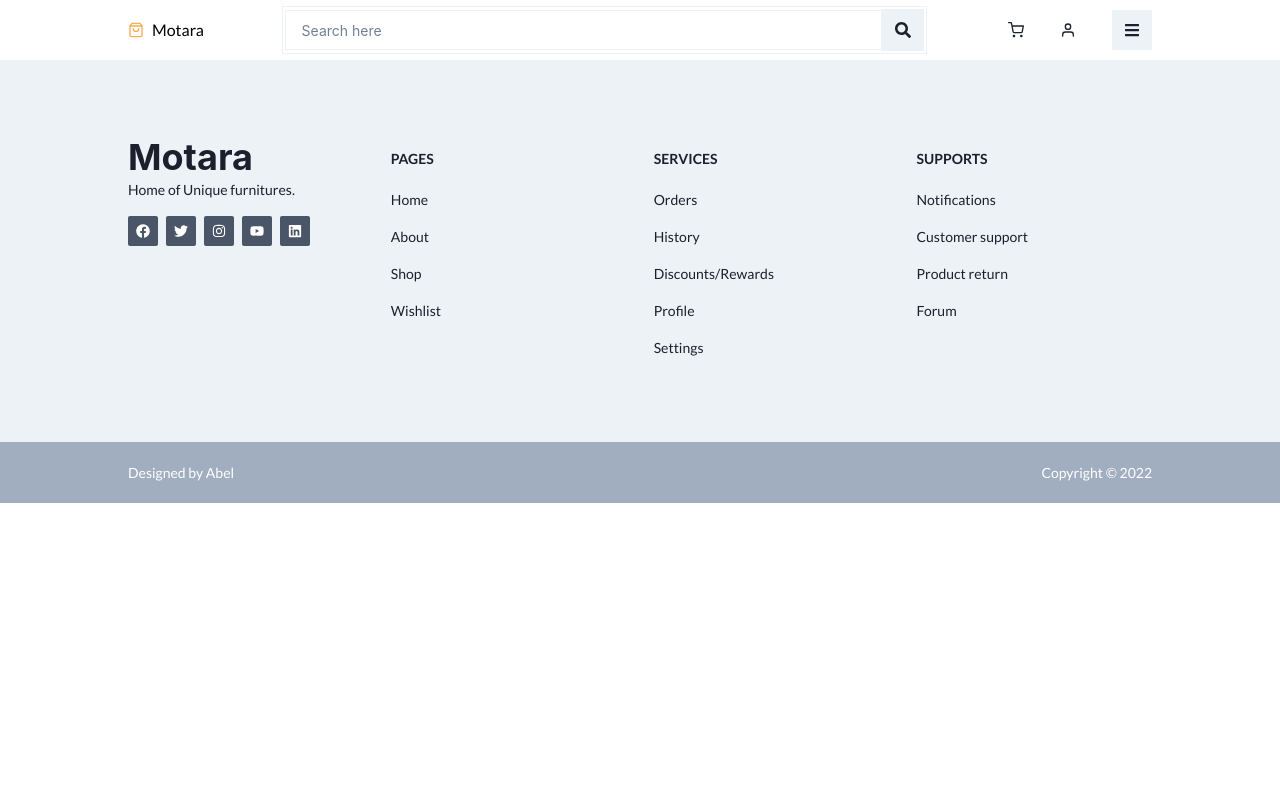
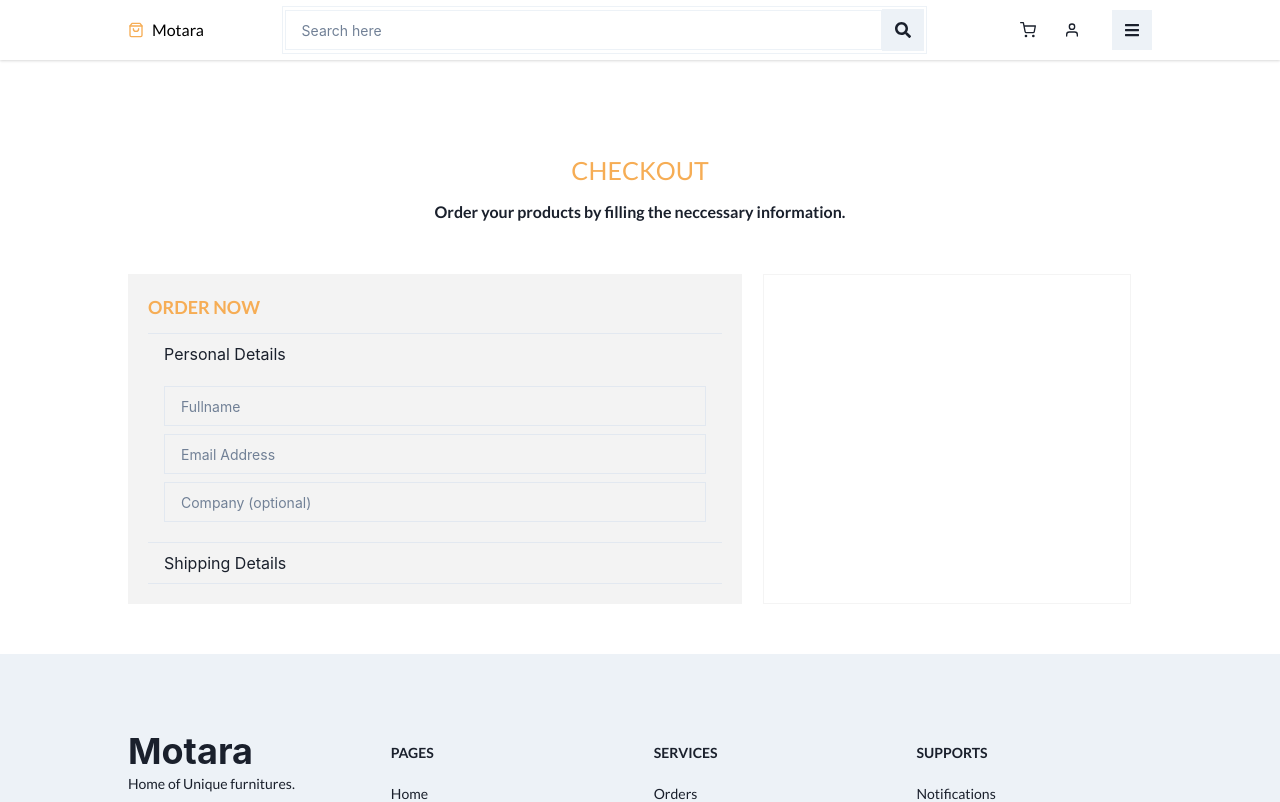
Before and after one commit to code-wizard21/Ecommerce, a React (Create React App) app: page /checkout in a window 1280 px wide. Shown: the top 802 px of the page. Built offline with nearby package versions, Linux system fonts and the light colour scheme.

Commit message:
feat: add checkout page

```diff
--- a/src/components/topbar.js
+++ b/src/components/topbar.js
@@ -1,9 +1,16 @@
 import { Box, Flex, Link, Text } from "@chakra-ui/react";
 import { FiShoppingBag, FiShoppingCart, FiUser } from "react-icons/fi";
+import { useLocation } from "react-router-dom";
 import Navbar from "./navbar";
 import SearchBar from "./searchbar";
 
 const Topbar = () => {
+    const location = useLocation().pathname;
+    const active = {
+        color: "white",
+        backgroundColor: "#f6ad55"
+    }
+
     return (
         <nav>
             <Flex justify="space-between" align="center" shadow="base" px={[null, "0px", "5%", "10%"]} py="1.5">
@@ -18,11 +25,11 @@
                 </Box>
 
                 <Flex align="center" justify="flex-end" w="22%">
-                    <Link href="/cart" p="3" me={3} _hover={{ color: "orange.300" }}>
+                    <Link href="/cart" p="2" me={3} style={ (location === "/cart") ? active : {color:""} } _hover={{ color: "orange.300" }}>
                         <FiShoppingCart />
                     </Link>
 
-                    <Link href="/login" p="3" me={6} _hover={{ color: "orange.300" }}>
+                    <Link href="/login" p="2" me={6} style={ (location === "/login" || location === "/register") ? active : {color:""} } _hover={{ color: "orange.300" }}>
                         <FiUser />
                     </Link>
 
--- a/src/routes/index.js
+++ b/src/routes/index.js
@@ -7,6 +7,7 @@
 import Register from "../views/register";
 import Shop from "../views/shop";
 import Cart from "../views/cart";
+import Checkout from "../views/checkout";
 
 
 const RoutesProvider = () => {
@@ -19,6 +20,7 @@
                 <Route path="/register" exact element={<Register />} />
                 <Route path="/shop" exact element={<Shop />} />
                 <Route path="/cart" exact element={<Cart />} />
+                <Route path="/checkout" exact element={<Checkout />} />
             </Routes>
             <MobileBottombar />
             <Footer />
--- a/src/views/cart.js
+++ b/src/views/cart.js
@@ -1,4 +1,4 @@
-import { Badge, Box, Button, Divider, Flex, Image, Input, Text } from "@chakra-ui/react"
+import { Badge, Box, Button, Divider, Flex, Image, Input, Link, Text } from "@chakra-ui/react"
 import Heading from "../components/heading";
 import chair from "../assets/imgs/chairs/chair03-01.png"
 import { FaHandPointDown, FaMinus, FaPlus } from "react-icons/fa";
@@ -13,9 +13,9 @@
                 <Box w={["100%", "100%", "60%"]} fontSize="14px" >
                     <Box p="20px" bgColor="#f3f3f3">
 
-                        <Flex align="center" borderBlock="1px solid #f3f3f3" bgColor="white" p="10px 20px">
+                        <Flex align="center" borderBlock="1px solid #f3f3f3" bgColor="white" p="10px">
                             <Image src={chair} w={["100px","150px"]} />
-                            <Box p="30px" flex="1">
+                            <Box p="30px 10px" flex="1">
                                 <Text fontWeight="bold">Ashby center chair <Badge colorScheme="red" p="2" float="right"><FiTrash /></Badge></Text>
                                 <Text>chair, furniture</Text>
                                 <Flex justify="space-between" align="flex-end" flexWrap="wrap" w="100%" mt="6">
@@ -29,9 +29,9 @@
                             </Box>
                         </Flex>
 
-                        <Flex align="center" borderBlock="1px solid #f3f3f3" bgColor="white" p="10px 20px">
+                        <Flex align="center" borderBlock="1px solid #f3f3f3" bgColor="white" p="10px">
                             <Image src={chair} w={["100px","150px"]} />
-                            <Box p="30px" flex="1">
+                            <Box p="30px 10px" flex="1">
                                 <Text fontWeight="bold">Ashby center chair <Badge colorScheme="red" p="2" float="right"><FiTrash /></Badge></Text>
                                 <Text>chair, furniture</Text>
                                 <Flex justify="space-between" align="flex-end" flexWrap="wrap" w="100%" mt="6">
@@ -45,15 +45,15 @@
                             </Box>
                         </Flex>
 
-                        <Box justify="space-between" p="10px 20px" >
-                            <Flex p="2" pt="5%"><Text>Have a coupon code? Enter here </Text> <Text color="orange.300" p="5px 10px"><FaHandPointDown /></Text></Flex>
+                        <Box justify="space-between" p="10px 0" >
+                            <Flex p="3" pt="5%"><Text>Have a coupon code? Enter here </Text> <Text color="orange.300" p="5px 10px"><FaHandPointDown /></Text></Flex>
                             <Flex align="center" w="100%" p="2px" mb="5%" border="1px" bgColor="white" borderColor="gray.100" borderRadius="0">
                                 <Input placeholder="Enter code" fontSize="14px" borderRadius="0" />
                                 <Button href="/" bgColor="gray.100" fontSize="14px" p="12px 25px" border="1px" borderColor="gray.100" borderRadius="0">
                                     Redeem code
                                 </Button>
                             </Flex>
-                            <Text p="2" color="orange.300">ORDER SUMMARY</Text>
+                            <Text p="3" color="orange.300">ORDER SUMMARY</Text>
                             <Flex justify="space-between" bgColor="white" p="15px">
                                 <Text>Subtotal</Text>
                                 <Text as="b">$400.90</Text>
@@ -69,17 +69,22 @@
 
                             <Divider />
 
-                            <Flex justify="space-between" bgColor="white" p="10px">
+                            <Flex justify="space-between" bgColor="white" p="15px">
                                 <Text>Total:</Text>
                                 <Text as="b" fontSize="20px" color="orange.300">$400.90</Text>
                             </Flex>
                         </Box>
 
+                        <Flex m="20px 0" bgColor="white" p="10px">
+                            <Link href="/checkout" p="12px" w="100%" textAlign="center" borderRadius="2px" color="white" bgColor="orange.300">Checkout now</Link>
+                        </Flex>
+
                     </Box>
                 </Box>
 
                 <Box w={["100%", "100%", "36%"]} border="1px solid #f4f4f4" fontSize="14px" p="20px" mx="2%" >
-                    <Text fontWeight="700" fontSize="18px" color="orange.300">CHECKOUT</Text>
+                    <Text fontWeight="700" fontSize="18px" mb="3" color="orange.300">ORDER NOW</Text>
+
                 </Box>
             </Flex>
         </Box>
--- /dev/null
+++ b/src/views/checkout.js
@@ -0,0 +1,56 @@
+import { Accordion, AccordionButton, AccordionItem, AccordionPanel, Box, Flex, Input, Text } from "@chakra-ui/react"
+import Heading from "../components/heading";
+
+const Checkout= () => {
+    return (
+        <Box py="50px" px={[ "20px", "20px", "10%" ]}>
+            <Heading mainText={"CHECKOUT"} subText={"Order your products by filling the neccessary information."} />
+
+            <Flex flexWrap="wrap">
+                <Box w={["100%", "100%", "60%"]} fontSize="14px" >
+                    <Box p="20px" bgColor="#f3f3f3">
+                    <Text fontWeight="700" fontSize="18px" mb="3" color="orange.300">ORDER NOW</Text>
+                    <Accordion defaultIndex={[0]} allowMulitple>
+                        <AccordionItem>
+                            <h2>
+                            <AccordionButton>
+                                <Box flex="1" textAlign="left" cursor="pointer">Personal Details</Box>
+                            </AccordionButton>
+                            <AccordionPanel pb={4}>
+                                <Input placeholder="Fullname" my="1" fontSize="14px" borderRadius="0" />
+                                <Input placeholder="Email Address" my="1" fontSize="14px" borderRadius="0" />
+                                <Input placeholder="Company (optional)" my="1" fontSize="14px" borderRadius="0" />
+                            </AccordionPanel>
+                            </h2>
+                        </AccordionItem>
+
+                        <AccordionItem>
+                            <h2>
+                            <AccordionButton>
+                                <Box flex="1" textAlign="left">Shipping Details</Box>
+                            </AccordionButton>
+                            <AccordionPanel pb={4}>
+                                <Input placeholder="Shipping Address" my="1" fontSize="14px" borderRadius="0" />
+                                <Input placeholder="Email Address" my="1" fontSize="14px" borderRadius="0" />
+                                <Input placeholder="Address" my="1" fontSize="14px" borderRadius="0" />
+                                <Input placeholder="State" my="1" fontSize="14px" borderRadius="0" />
+                                <Input placeholder="Local Government" my="1" fontSize="14px" borderRadius="0" />
+                                <Input placeholder="Zip code" my="1" fontSize="14px" borderRadius="0" />
+                                <Input placeholder="Phone number" my="1" fontSize="14px" borderRadius="0" />
+                            </AccordionPanel>
+                            </h2>
+                        </AccordionItem>
+                    </Accordion>
+
+                    </Box>
+                </Box>
+
+                <Box w={["100%", "100%", "36%"]} border="1px solid #f4f4f4" fontSize="14px" p="20px" mx="2%" >
+
+                </Box>
+            </Flex>
+        </Box>
+    )
+}
+
+export default Checkout;
```
